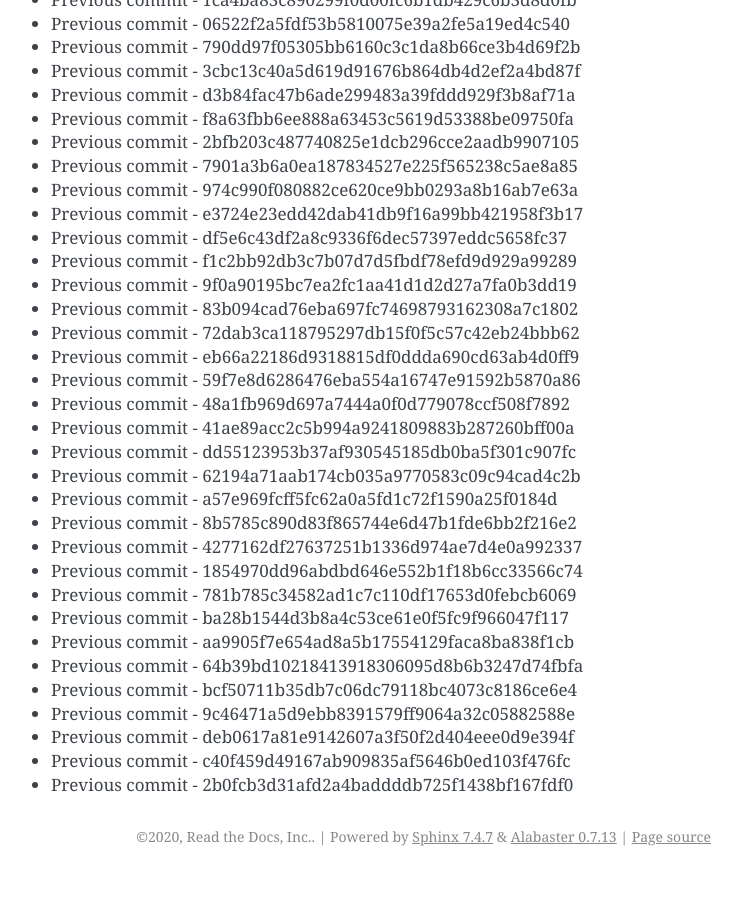
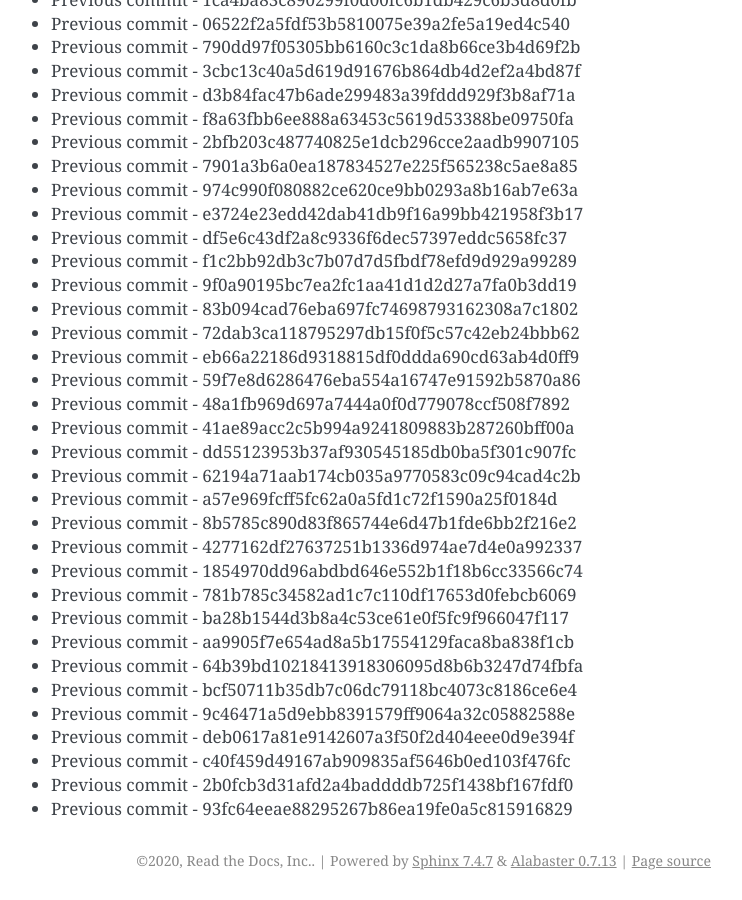
Before and after one commit to readthedocs/rtd-git-stresstest, a Sphinx documentation site: the page built from docs/updates.rst, in a window 1280 px wide and 900 px high, scrolled down 69405 px. Shown: the whole window, without its empty margins (399-1141 px from the left). Built offline with Sphinx 7.4.7, drawn with Linux system fonts in a browser that asks for light colours; before the commit the page ends 70281 px from its top, so only the background shows below that.

Commit message:
Generating commit from previous: 93fc64eeae88295267b86ea19fe0a5c815916829

```diff
--- a/docs/updates.rst
+++ b/docs/updates.rst
@@ -2948,3 +2948,4 @@ It can be tested for any performance characteristics.
 * Previous commit - deb0617a81e9142607a3f50f2d404eee0d9e394f
 * Previous commit - c40f459d49167ab909835af5646b0ed103f476fc
 * Previous commit - 2b0fcb3d31afd2a4baddddb725f1438bf167fdf0
+* Previous commit - 93fc64eeae88295267b86ea19fe0a5c815916829
```
